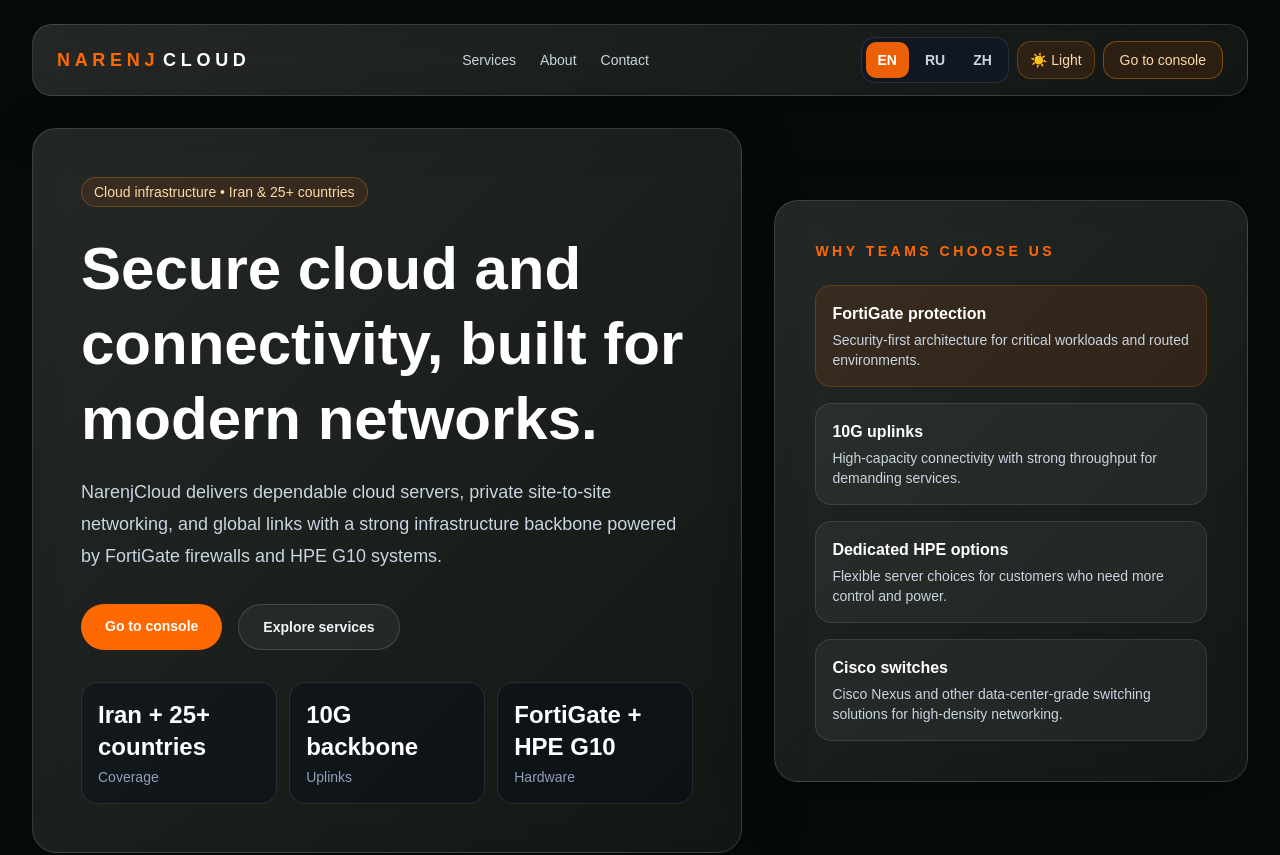
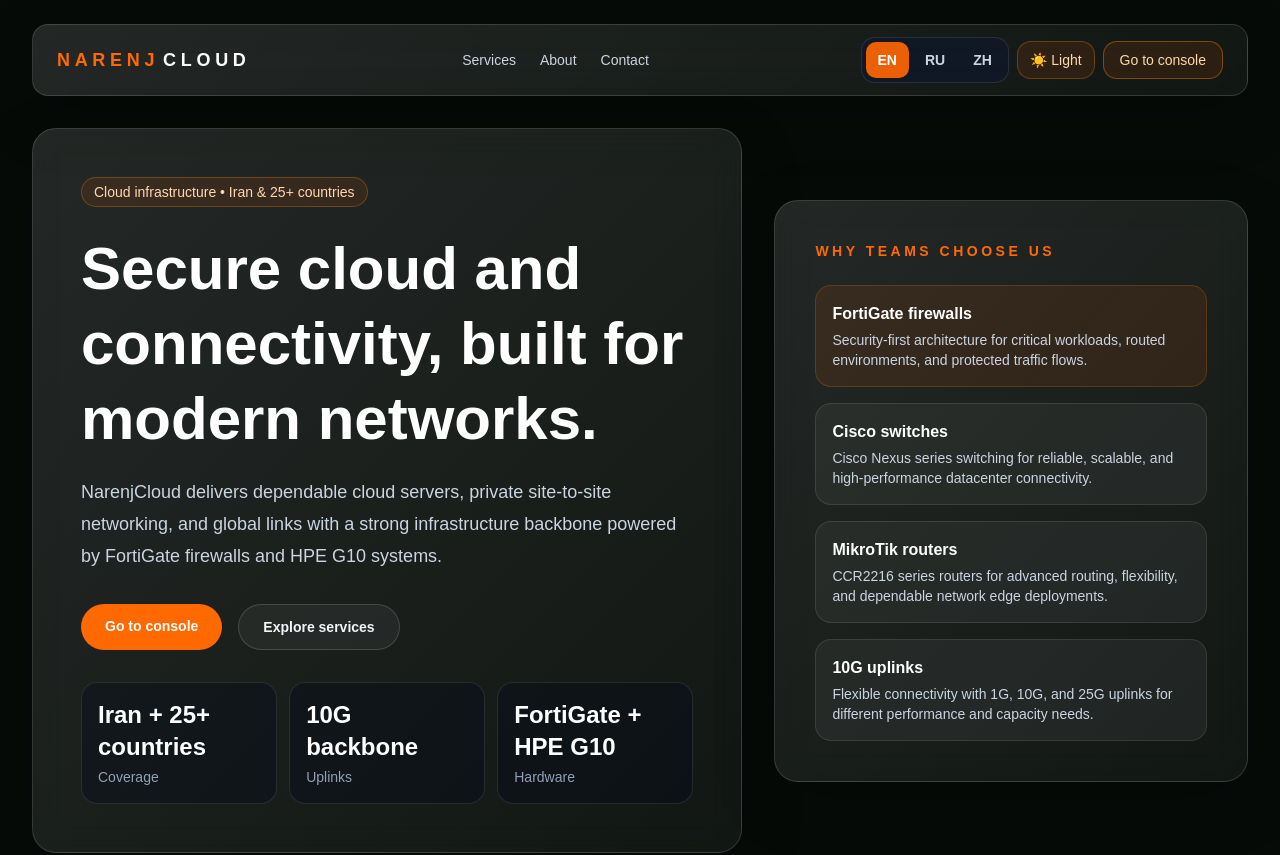
Before and after one commit to BlackIQ/narenjcloud-landing, a Next.js app: page / in a window 1280 px wide. Shown: the top 855 px of the page. Built offline with nearby package versions, Linux system fonts and the light colour scheme.

Commit message:
A little of change in WHY TEAMS CHOOSE US

```diff
--- a/app/page.tsx
+++ b/app/page.tsx
@@ -22,14 +22,16 @@
       { label: "Hardware", value: "FortiGate + HPE G10" },
     ],
     whyTitle: "Why teams choose us",
-    feature1Title: "FortiGate protection",
-    feature1Text: "Security-first architecture for critical workloads and routed environments.",
-    feature2Title: "10G uplinks",
-    feature2Text: "High-capacity connectivity with strong throughput for demanding services.",
-    feature3Title: "Dedicated HPE options",
-    feature3Text: "Flexible server choices for customers who need more control and power.",
-    feature4Title: "Cisco switches",
-    feature4Text: "Cisco Nexus and other data-center-grade switching solutions for high-density networking.",
+    feature1Title: "FortiGate firewalls",
+    feature1Text: "Security-first architecture for critical workloads, routed environments, and protected traffic flows.",
+    feature2Title: "Cisco switches",
+    feature2Text: "Cisco Nexus series switching for reliable, scalable, and high-performance datacenter connectivity.",
+    feature3Title: "MikroTik routers",
+    feature3Text: "CCR2216 series routers for advanced routing, flexibility, and dependable network edge deployments.",
+    feature4Title: "10G uplinks",
+    feature4Text: "Flexible connectivity with 1G, 10G, and 25G uplinks for different performance and capacity needs.",
+    feature5Title: "Dedicated HPE options",
+    feature5Text: "Enterprise-grade HPE ProLiant Gen11 and Gen10 servers for workloads that need more control and power.",
     servicesTitle: "Infrastructure that moves with your business.",
     services: [
       {
@@ -85,14 +87,16 @@
       { label: "Оборудование", value: "FortiGate + HPE G10" },
     ],
     whyTitle: "Почему клиенты выбирают нас",
-    feature1Title: "Защита FortiGate",
-    feature1Text: "Архитектура с акцентом на безопасность для критически важных нагрузок и маршрутизации.",
-    feature2Title: "10G uplinks",
-    feature2Text: "Высокопроизводительная связность для требовательных сервисов и трафика.",
-    feature3Title: "Dedicated HPE серверы",
-    feature3Text: "Гибкие решения на базе HPE для нагрузок, которым нужен больший контроль и мощность.",
-    feature4Title: "Коммутаторы Cisco",
-    feature4Text: "Cisco Nexus и другие корпоративные решения для дата-центрической инфраструктуры.",
+    feature1Title: "Межсетевые экраны FortiGate",
+    feature1Text: "Архитектура с акцентом на безопасность для критически важных нагрузок, маршрутизации и защищённого трафика.",
+    feature2Title: "Коммутаторы Cisco",
+    feature2Text: "Коммутаторы серии Cisco Nexus для надёжной, масштабируемой и высокопроизводительной связности дата-центров.",
+    feature3Title: "Маршрутизаторы MikroTik",
+    feature3Text: "Маршрутизаторы серии CCR2216 для продвинутой маршрутизации, гибкости и надёжной работы на границе сети.",
+    feature4Title: "10G uplinks",
+    feature4Text: "Гибкая связность с uplinks на 1G, 10G и 25G для разных задач по производительности и ёмкости.",
+    feature5Title: "Выделенные серверы HPE",
+    feature5Text: "Корпоративные серверы HPE ProLiant Gen11 и Gen10 для нагрузок, которым нужен больший контроль и мощность.",
     servicesTitle: "Инфраструктура, которая движется вместе с вашим бизнесом.",
     services: [
       {
@@ -150,12 +154,14 @@
     whyTitle: "为何客户选择我们",
     feature1Title: "FortiGate 防火墙",
     feature1Text: "面向关键业务与网络路由场景的安全优先架构。",
-    feature2Title: "10G 上联链路",
-    feature2Text: "高容量连接，满足高吞吐和高要求业务场景。",
-    feature3Title: "HPE G10 服务器",
-    feature3Text: "灵活的企业级 HPE 服务器方案，提供更高控制力和性能。",
-    feature4Title: "Cisco 交换机",
-    feature4Text: "Cisco Nexus 及其他数据中心级交换机方案，支撑高密度网络环境。",
+    feature2Title: "Cisco 交换机",
+    feature2Text: "Cisco Nexus 系列交换机，提供稳定、可扩展且高性能的数据中心连接。",
+    feature3Title: "MikroTik 路由器",
+    feature3Text: "CCR2216 系列路由器，适用于高级路由、灵活部署和可靠的边缘网络场景。",
+    feature4Title: "10G 上联链路",
+    feature4Text: "提供 1G、10G 和 25G 上联链路，满足不同容量和性能需求。",
+    feature5Title: "HPE 专用服务器",
+    feature5Text: "HPE ProLiant Gen11 与 Gen10 企业级服务器，适用于需要更高控制力和算力的业务。",
     servicesTitle: "与业务同步发展的基础设施。",
     services: [
       {
@@ -247,7 +253,7 @@
 
       <div className="mx-auto flex min-h-screen max-w-7xl flex-col px-4 py-6 sm:px-6 lg:px-8">
         <header
-          className={`glass-card mb-8 flex flex-col gap-4 rounded-[20px] px-4 py-3 sm:px-6 md:flex-row md:items-center md:justify-between ${
+          className={`glass-card mb-8 flex flex-col gap-4 rounded-[16px] px-4 py-3 sm:px-6 md:flex-row md:items-center md:justify-between ${
             isLight ? "border-orange-200/70 bg-white/75 text-slate-900" : "border-white/10 bg-slate-950/40 text-slate-50"
           }`}
         >
```
